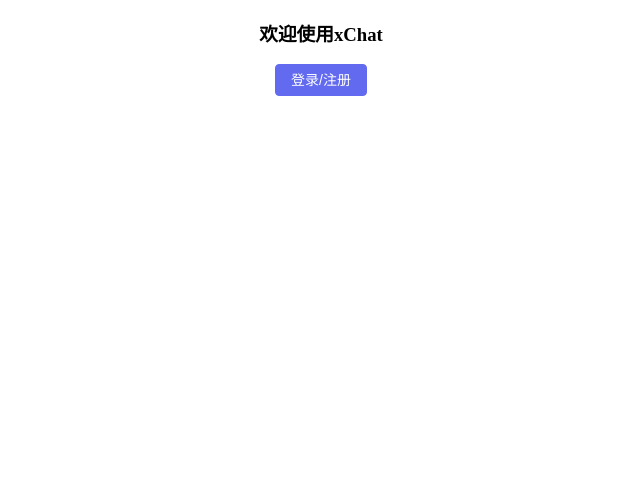
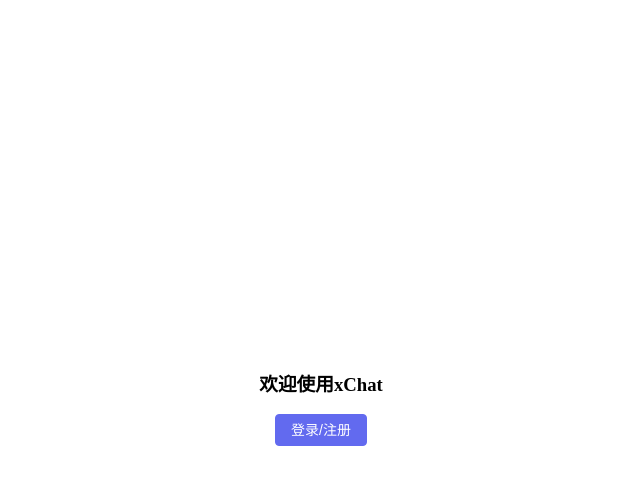
Before and after one commit to unkn0wn9/xChat, a Vue app in the folder webui/: page / in a window 1280 px wide. Shown: the top 484 px of the page, without its empty margins (319-959 px from the left). Built offline with nearby package versions, Linux system fonts and the light colour scheme.

Commit message:
*complate login ui

```diff
--- a/webui/src/App.vue
+++ b/webui/src/App.vue
@@ -6,11 +6,14 @@
   <header>
 
   </header>
-
-  <div id="main">
-    <h3>欢迎使用xChat</h3>
-    <el-button color="#626aef" @click="dialogVisible = true">登录/注册</el-button>
-    <el-dialog v-model="dialogVisible" title="登录/注册" width="30%">
+  <div class="main">
+    <div>
+      <h3>欢迎使用xChat</h3>
+    </div>
+    <div><el-button color="#626aef" @click="dialogVisible = true">登录/注册</el-button></div>
+  </div>
+  <div class="login">
+    <el-dialog v-model="dialogVisible" title="登录/注册" width="100%">
       <el-form :model="form">
         <el-form-item label="邮箱">
           <el-input v-model="form.email" placeholder="用户不存在时将自动注册" />
@@ -27,6 +30,8 @@
       </template>
     </el-dialog>
   </div>
+
+
 
 </template>
 
@@ -47,7 +52,14 @@ const form = reactive({
   margin-right: 10px;
 }
 
-#main {
+.main {
+  width: 200px;
+  height: 100px;
+  position: fixed;
+  top: calc((100% - 100px) / 2);
+  left: calc((100% - 200px) / 2);
+  margin: auto;
   text-align: center;
 }
+
 </style>
```
